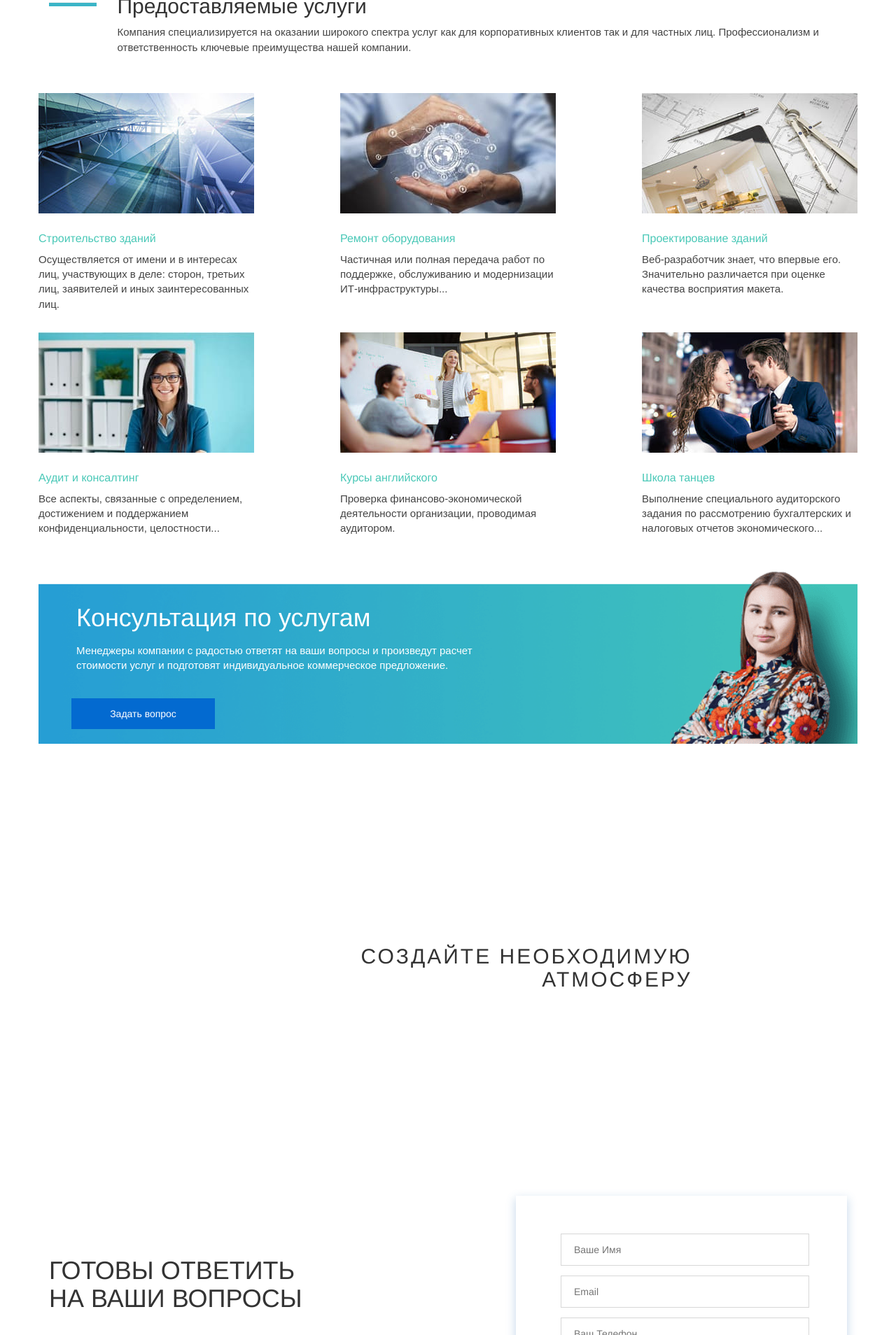
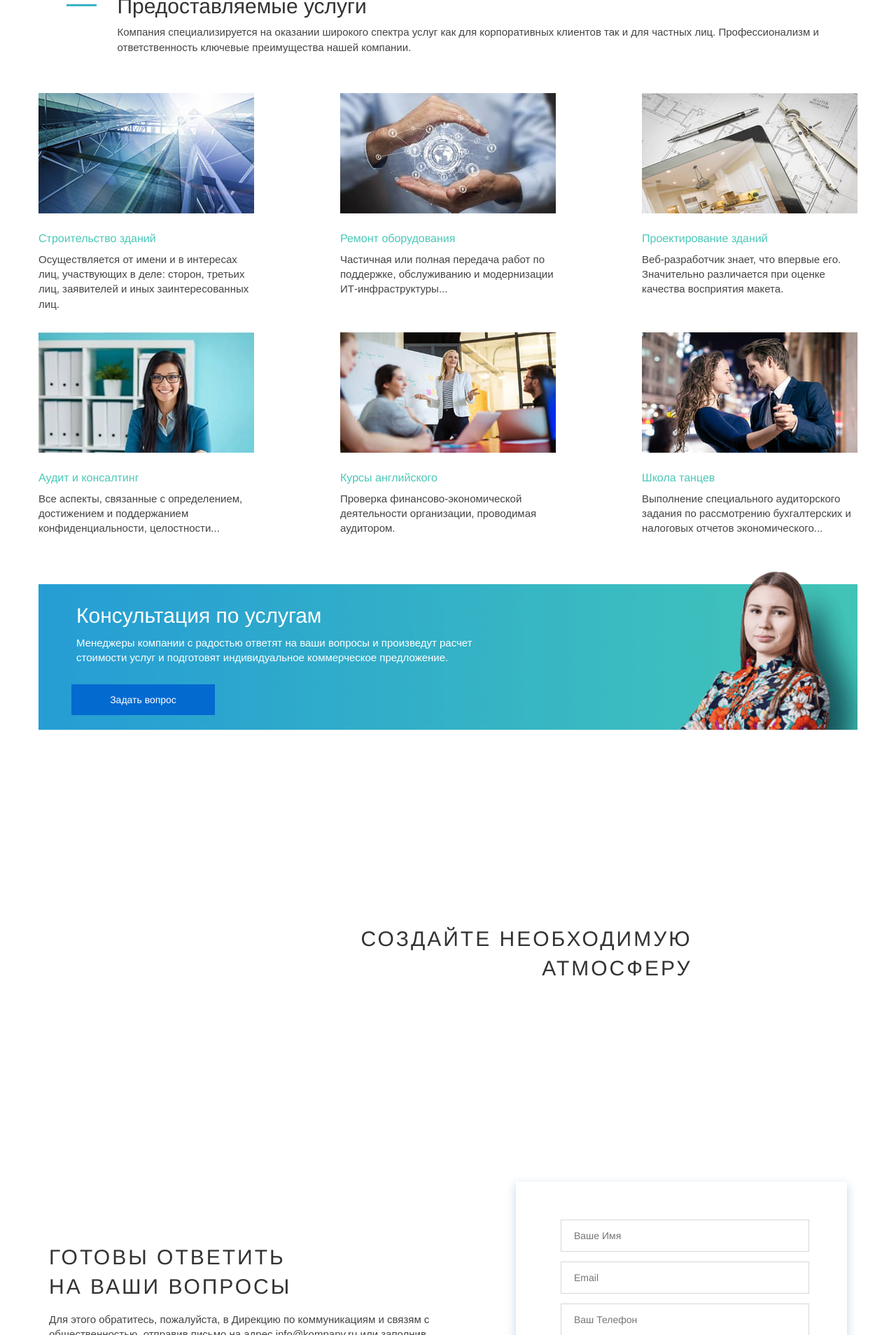
Before and after one commit to alexanderklychkov/alexanderklychkov.github.io, a PHP site: page /logotip/index.html in a window 1280 px wide. Shown: the part 1669-3577 px from the top of the page at 70% size. Run offline with PHP 8.4, Linux system fonts and the light colour scheme.

Commit message:
Add files via upload

```diff
--- a/logotip/css/style.css
+++ b/logotip/css/style.css
@@ -166,10 +166,12 @@
     padding-left: 103px;
     margin-bottom: 0;
     margin-top: 0;
+    line-height: 40px;
+    letter-spacing: 3px;
 }
 
 .slider-text {
-	margin-top: 25px;
+	margin-top: 16px;
     padding-left: 103px;
 	margin-bottom: 0;
 }
@@ -181,7 +183,7 @@
 	background-color: #036ad0;
 	border: 1px solid #036ad0;
    	margin-left: 103px;
-	margin-top: 36px;
+	margin-top: 25px;
 	margin-bottom: 50px;
 }
 
@@ -262,11 +264,12 @@
     margin-top: 187px;
     margin-left: 15px;
 	letter-spacing: 3px;
+    line-height: 41px;
 }
 
 .overlay p {
 	color: #fff;
-	margin-top: 30px;
+	margin-top: 17px;
 	margin-left: 15px;
 }
 
@@ -285,9 +288,11 @@
 /* Section Services */
 
 .services-hr {
-	height: 5px;
+	height: 3px;
+    width: 43px;
 	background-color: #3bb5c7;
-	margin-top: 31px;
+	margin-top: 33px;
+    float: right;
 }
 
 .services-header {
@@ -401,7 +406,7 @@
 	background-color: #036ad0;
 	border: 1px solid #036ad0;
 	margin-left: 47px;
-	margin-top: 27px;
+	margin-top: 17px;
 	margin-bottom: 21px;
 }
 
@@ -409,11 +414,12 @@
 	color: #fff;
 	margin-top: 46px;
 	margin-left: 54px;
+	font-size: 30px;
 }
 
 .consultation p {
 	color: #fff;
-	margin-top: 16px;
+	margin-top: 12px;
 	margin-left: 54px;
 }
 
@@ -441,6 +447,7 @@
     transform: translate(-50%, -50%);
     font-size: 30px;
     letter-spacing: 3px;
+    line-height: 42px;
 }
 
 .arrow-up {
@@ -506,10 +513,13 @@
 .form-main-text h1 {
 	margin-top: 87px;
 	text-transform: uppercase;
+	font-size: 30px;
+    line-height: 42px;
+    letter-spacing: 3px;
 }
 
 .form-main-text p {
-	margin-top: 31px;
+	margin-top: 15px;
 }
 
 .form-main-box {
--- a/logotip/index.html
+++ b/logotip/index.html
@@ -331,7 +331,7 @@
           arrows: false,
           dots: true,
           fade: true,
-          autoplay: true
+          autoplay: false
         });
       });
     </script>
```
